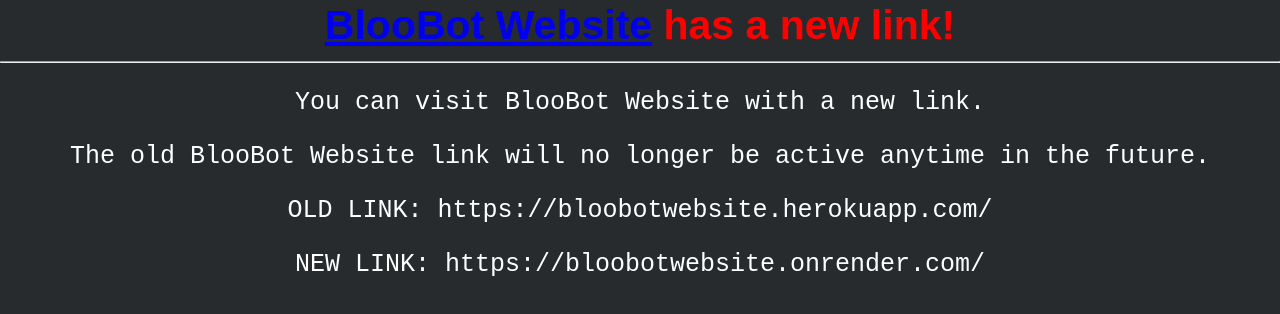
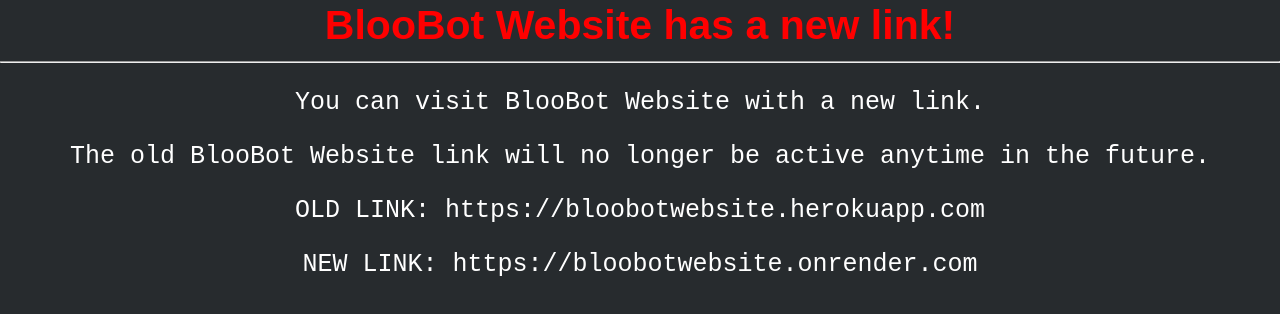
Before and after one commit to BlueStacks1884/bloobotwebsite-error-pages, a plain HTML site: page docs/error503.html in a window 1280 px wide. Shown: the part 364-678 px from the top of the page. Drawn offline with Linux system fonts and the light colour scheme; a web font is replaced by a local one.

Commit message:
Update error503.html

```diff
--- a/docs/error503.html
+++ b/docs/error503.html
@@ -81,12 +81,12 @@
             <h1 style="font-size: 50px;">BlooBot Website</h1>
 
           <img class="avatar" src="https://i.postimg.cc/wBqTmtbr/bloobot.png" alt="BlooBot"></a>
-          <h1 style="color: red; font-family: Arial, Helvetica, sans-serif;" ><a href="https://bloobotwebsite.onrender.com/">BlooBot Website</a> has a new link!</h1>
+          <h1 style="color: red; font-family: Arial, Helvetica, sans-serif;" >BlooBot Website has a new link!</h1>
           <hr>
           <p>You can visit BlooBot Website with a new link.</p>
           <p>The old BlooBot Website link will no longer be active anytime in the future.</p>
-          <p>OLD LINK: https://bloobotwebsite.herokuapp.com/</p>
-          <p>NEW LINK: https://bloobotwebsite.onrender.com/</p>
+          <p>OLD LINK: https://bloobotwebsite.herokuapp.com</p>
+          <p>NEW LINK: https://bloobotwebsite.onrender.com</p>
         </div>
       </div>
 </body>
```
